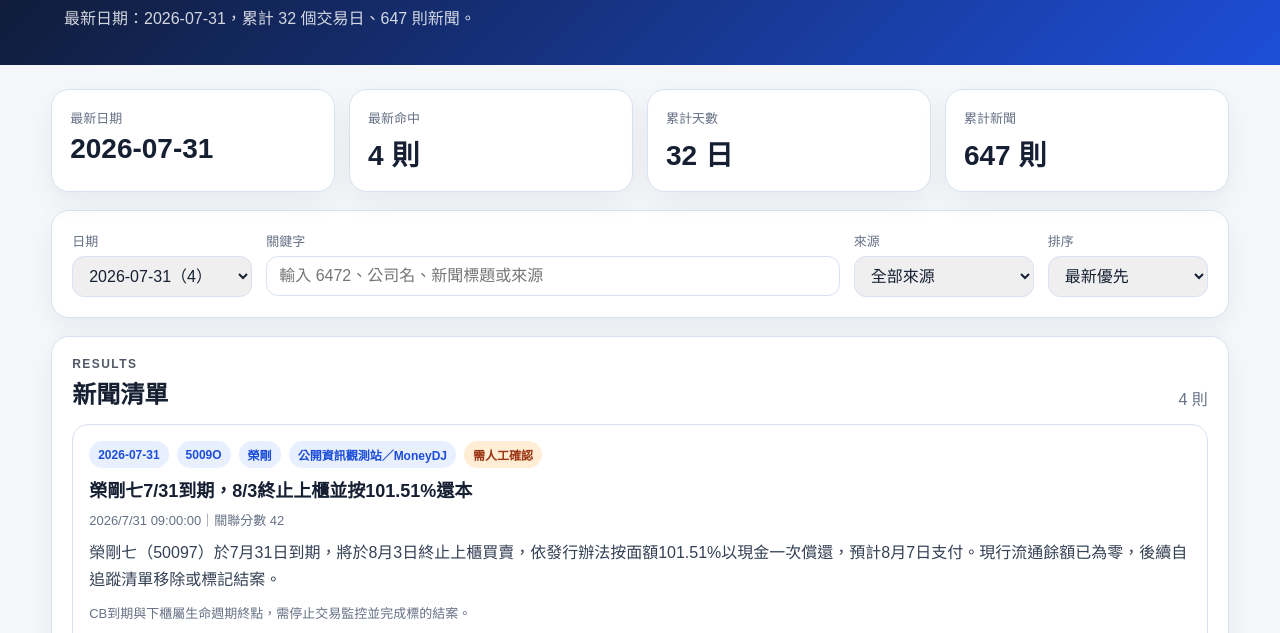
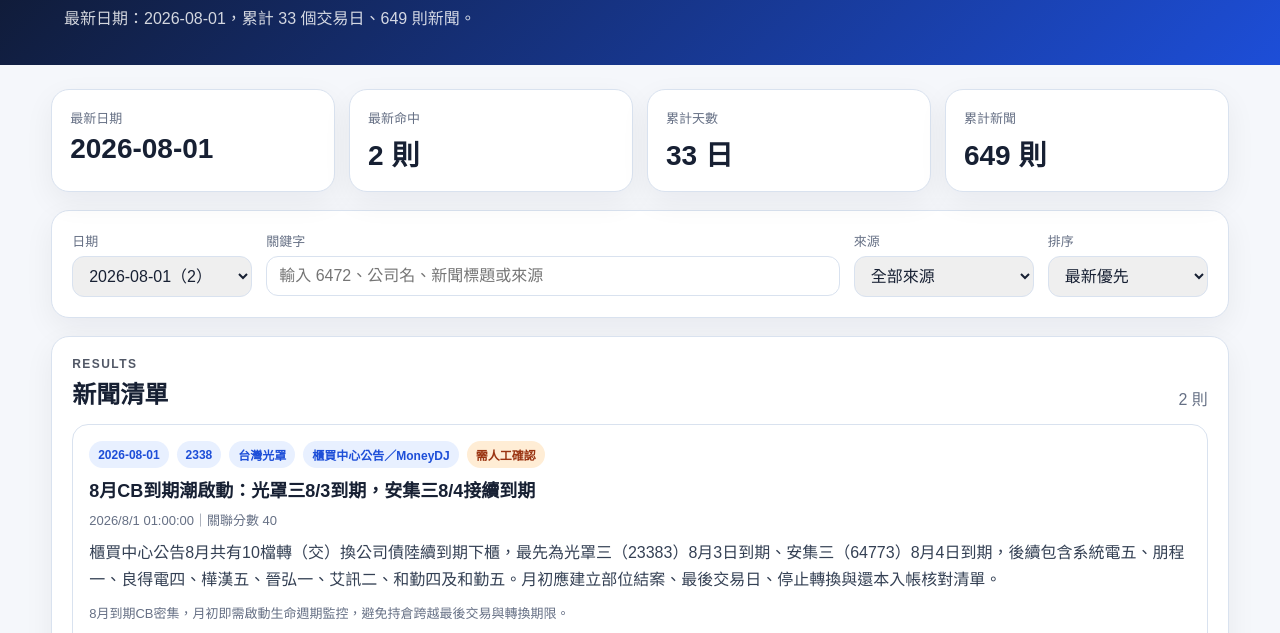
Before and after one commit to vmja2004-ux/cbas-market-dashboard, a website: page daily.html in a window 1280 px wide. Shown: the part 134-767 px from the top of the page. Drawn offline with Linux system fonts and the light colour scheme.

Commit message:
Load 2026-08-01 CB daily intelligence

```diff
--- a/daily.html
+++ b/daily.html
@@ -3,7 +3,7 @@
   <head>
     <meta charset="utf-8" />
     <meta name="viewport" content="width=device-width,initial-scale=1" />
-    <meta name="cb-daily-latest-date" content="2026-07-31" />
+    <meta name="cb-daily-latest-date" content="2026-08-01" />
     <title>可轉債每日情蒐</title>
     <link rel="stylesheet" href="./daily-news.css" />
   </head>
@@ -49,6 +49,7 @@
     <script src="./data/daily-history-patch-2026-07-29.js"></script>
     <script src="./data/daily-history-patch-2026-07-30.js"></script>
     <script src="./data/daily-history-patch-2026-07-31.js"></script>
+    <script src="./data/daily-history-patch-2026-08-01.js"></script>
     <script src="./daily-news-app.js"></script>
   </body>
 </html>
```
